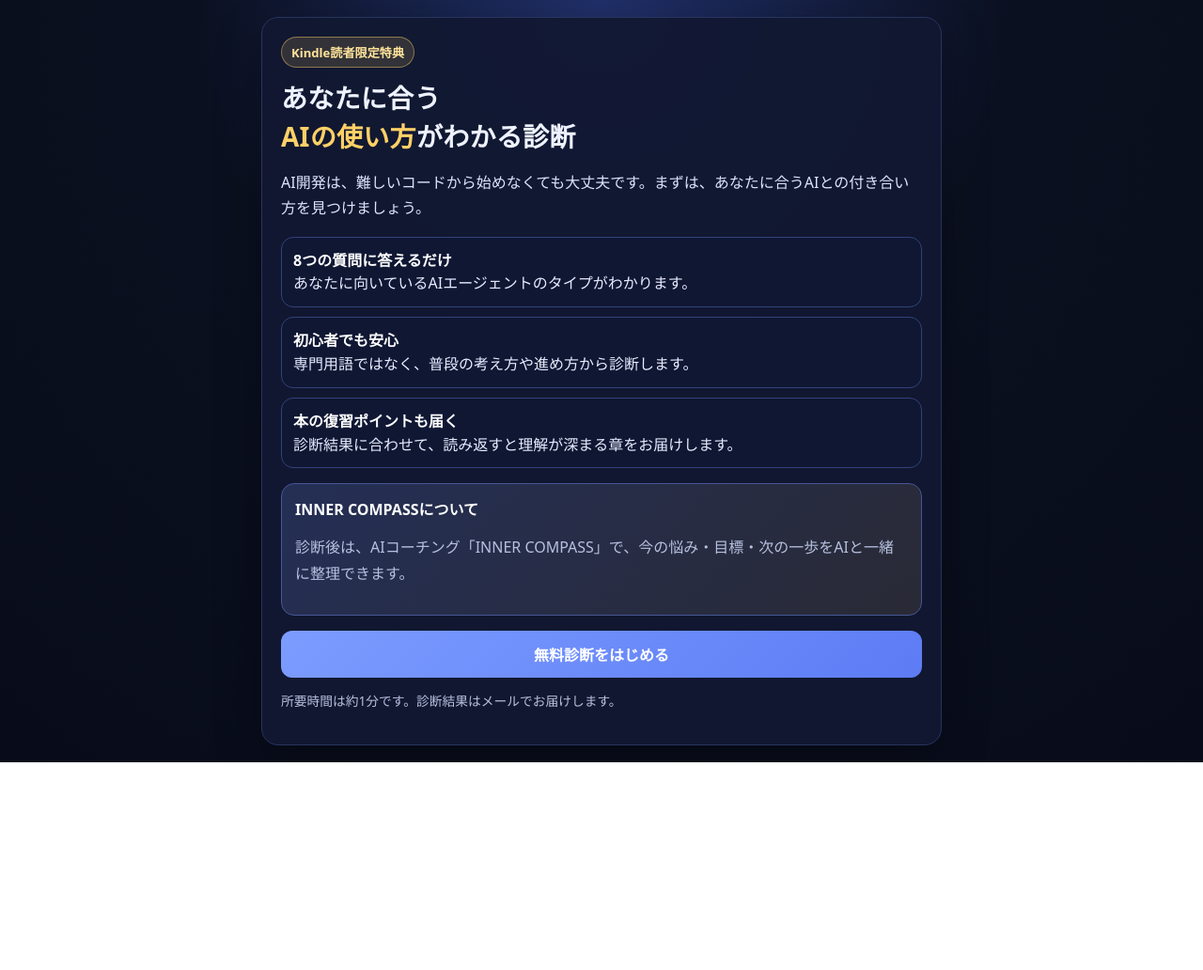
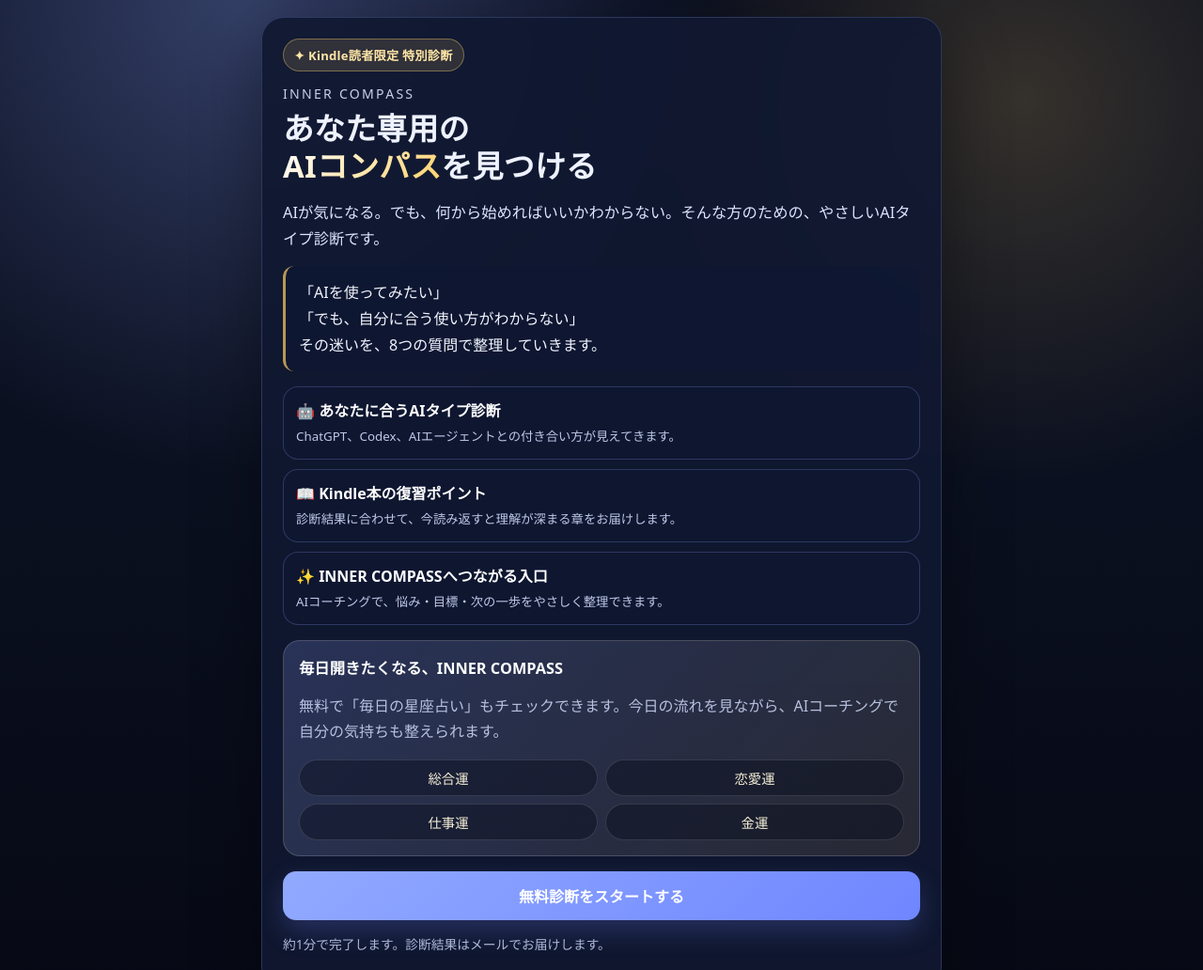
Before and after one commit to katayama-coaching/ai-agent-shindan, a website: page index.html in a window 1280 px wide. Shown: the top 1032 px of the page at 94% size. Before the commit the page ends 811 px from the top, so only its background shows below. Drawn offline with Linux system fonts and the light colour scheme.

Commit message:
Refine cover design with INNER COMPASS and horoscope appeal

```diff
--- a/index.html
+++ b/index.html
@@ -5,24 +5,29 @@
   <meta name="viewport" content="width=device-width, initial-scale=1.0" />
   <title>あなたに向いているAIエージェント診断</title>
   <style>
-    :root{--bg:#0b1020;--card:#111831;--text:#eef2ff;--muted:#b7c0df;--accent:#7c9cff;--accent2:#ffd166;--danger:#ff8080}
+    :root{--bg:#070b18;--card:#111831;--text:#eef2ff;--muted:#b7c0df;--accent:#8fa8ff;--accent2:#ffd166;--danger:#ff8080;--line:#2d3868}
     *{box-sizing:border-box}
-    body{margin:0;background:radial-gradient(circle at top,#20306a 0,#0b1020 42%,#080c1a 100%);color:var(--text);font-family:system-ui,-apple-system,"Hiragino Kaku Gothic ProN",Meiryo,sans-serif}
+    body{margin:0;min-height:100vh;background:radial-gradient(circle at 20% 0%,rgba(143,168,255,.32),transparent 34%),radial-gradient(circle at 85% 10%,rgba(255,209,102,.18),transparent 28%),linear-gradient(180deg,#080d1e 0%,#0b1020 48%,#060914 100%);color:var(--text);font-family:system-ui,-apple-system,"Hiragino Kaku Gothic ProN",Meiryo,sans-serif}
     .wrap{max-width:760px;margin:0 auto;padding:18px}
-    .card{background:rgba(17,24,49,.94);border:1px solid #29345f;border-radius:18px;padding:20px;box-shadow:0 18px 50px rgba(0,0,0,.32)}
+    .card{background:rgba(17,24,49,.92);border:1px solid rgba(143,168,255,.22);border-radius:24px;padding:22px;box-shadow:0 24px 70px rgba(0,0,0,.36);backdrop-filter:blur(10px)}
     h1{font-size:1.38rem;margin:0 0 8px;line-height:1.45}
     h2{font-size:1.08rem;margin-top:16px;line-height:1.5}
     p{color:var(--muted);line-height:1.7}
     .hidden{display:none}
-    .badge{display:inline-block;background:rgba(255,209,102,.14);color:#ffe39a;border:1px solid rgba(255,209,102,.45);padding:6px 10px;border-radius:999px;font-size:.82rem;font-weight:700;margin-bottom:12px}
-    .heroTitle{font-size:1.75rem;letter-spacing:.01em;margin-bottom:10px}
-    .heroTitle span{color:var(--accent2)}
-    .lead{font-size:1rem;color:#dce4ff}
+    .badge{display:inline-flex;align-items:center;gap:6px;background:rgba(255,209,102,.13);color:#ffe6a6;border:1px solid rgba(255,209,102,.38);padding:7px 11px;border-radius:999px;font-size:.82rem;font-weight:800;margin-bottom:14px;letter-spacing:.02em}
+    .brand{color:#dbe4ff;font-size:.88rem;letter-spacing:.16em;text-transform:uppercase;margin-bottom:8px;opacity:.9}
+    .heroTitle{font-size:2.05rem;letter-spacing:.01em;margin-bottom:12px;line-height:1.22}
+    .heroTitle span{background:linear-gradient(135deg,#fff,#ffd166);-webkit-background-clip:text;background-clip:text;color:transparent}
+    .lead{font-size:1.02rem;color:#dce4ff;margin-bottom:14px}
+    .softQuestion{margin:14px 0;padding:14px;border-left:3px solid rgba(255,209,102,.7);background:rgba(15,23,51,.62);border-radius:12px;color:#f2f5ff;line-height:1.75}
     .points{display:grid;grid-template-columns:1fr;gap:10px;margin:16px 0}
-    .point{background:#0f1733;border:1px solid #33417a;border-radius:13px;padding:12px;color:#e7ecff;line-height:1.55}
+    .point{background:rgba(15,23,51,.72);border:1px solid rgba(143,168,255,.24);border-radius:16px;padding:13px;color:#e7ecff;line-height:1.58}
     .point strong{color:#fff}
-    .innerBox{margin-top:16px;padding:14px;border-radius:14px;background:linear-gradient(135deg,rgba(124,156,255,.18),rgba(255,209,102,.10));border:1px solid #465795}
-    .innerBox strong{display:block;color:#fff;margin-bottom:5px}
+    .point small{display:block;margin-top:4px;color:#bfc8e8;line-height:1.55}
+    .innerBox{margin-top:16px;padding:16px;border-radius:18px;background:linear-gradient(135deg,rgba(143,168,255,.20),rgba(255,209,102,.10));border:1px solid rgba(255,255,255,.16)}
+    .innerBox strong{display:block;color:#fff;margin-bottom:5px;font-size:1.02rem}
+    .fortune{display:grid;grid-template-columns:1fr 1fr;gap:8px;margin-top:12px}
+    .fortune span{display:block;text-align:center;background:rgba(7,11,24,.42);border:1px solid rgba(255,255,255,.13);border-radius:999px;padding:8px;color:#f6f0d8;font-size:.9rem}
     .choices{display:grid;grid-template-columns:1fr;gap:10px;margin-top:14px}
     .choice{padding:13px;border:1px solid #3a4a84;border-radius:12px;background:#131c3c;color:var(--text);text-align:left;cursor:pointer;font-size:1rem;line-height:1.45}
     .choice:hover{border-color:var(--accent);background:#182553}
@@ -33,32 +38,39 @@
     .agree{display:flex;align-items:flex-start;gap:8px;margin-top:12px;color:var(--text)}
     .agree input{width:auto;margin-top:3px}
     .error{color:var(--danger);margin-top:10px}
-    .btn{width:100%;margin-top:16px;background:linear-gradient(135deg,#7c9cff,#5d7cf5);color:white;border:none;padding:13px;border-radius:12px;font-weight:800;cursor:pointer;font-size:1rem}
+    .btn{width:100%;margin-top:16px;background:linear-gradient(135deg,#91aaff,#6f86ff);color:white;border:none;padding:14px;border-radius:14px;font-weight:900;cursor:pointer;font-size:1rem;box-shadow:0 12px 28px rgba(111,134,255,.24)}
     .linkBtn{display:block;text-align:center;text-decoration:none}
     .subBtn{display:block;width:100%;margin-top:10px;background:#18234a;color:#dbe5ff;border:1px solid #3a4a84;padding:12px;border-radius:10px;font-weight:700;text-align:center;text-decoration:none}
     .nextBox{margin-top:18px;padding:14px;border:1px solid #3a4a84;border-radius:12px;background:#0f1733}
     .nextBox strong{display:block;margin-bottom:6px;color:#fff}
-    .fine{font-size:.86rem}
+    .fine{font-size:.86rem;color:#aeb9dc}
     a{color:#aac0ff}
   </style>
 </head>
 <body>
 <div class="wrap">
   <div class="card" id="introView">
-    <div class="badge">Kindle読者限定特典</div>
-    <h1 class="heroTitle">あなたに合う<br><span>AIの使い方</span>がわかる診断</h1>
-    <p class="lead">AI開発は、難しいコードから始めなくても大丈夫です。まずは、あなたに合うAIとの付き合い方を見つけましょう。</p>
+    <div class="badge">✦ Kindle読者限定 特別診断</div>
+    <div class="brand">INNER COMPASS</div>
+    <h1 class="heroTitle">あなた専用の<br><span>AIコンパス</span>を見つける</h1>
+    <p class="lead">AIが気になる。でも、何から始めればいいかわからない。そんな方のための、やさしいAIタイプ診断です。</p>
+    <div class="softQuestion">
+      「AIを使ってみたい」<br>
+      「でも、自分に合う使い方がわからない」<br>
+      その迷いを、8つの質問で整理していきます。
+    </div>
     <div class="points">
-      <div class="point"><strong>8つの質問に答えるだけ</strong><br>あなたに向いているAIエージェントのタイプがわかります。</div>
-      <div class="point"><strong>初心者でも安心</strong><br>専門用語ではなく、普段の考え方や進め方から診断します。</div>
-      <div class="point"><strong>本の復習ポイントも届く</strong><br>診断結果に合わせて、読み返すと理解が深まる章をお届けします。</div>
+      <div class="point"><strong>🤖 あなたに合うAIタイプ診断</strong><small>ChatGPT、Codex、AIエージェントとの付き合い方が見えてきます。</small></div>
+      <div class="point"><strong>📖 Kindle本の復習ポイント</strong><small>診断結果に合わせて、今読み返すと理解が深まる章をお届けします。</small></div>
+      <div class="point"><strong>✨ INNER COMPASSへつながる入口</strong><small>AIコーチングで、悩み・目標・次の一歩をやさしく整理できます。</small></div>
     </div>
     <div class="innerBox">
-      <strong>INNER COMPASSについて</strong>
-      <p>診断後は、AIコーチング「INNER COMPASS」で、今の悩み・目標・次の一歩をAIと一緒に整理できます。</p>
+      <strong>毎日開きたくなる、INNER COMPASS</strong>
+      <p>無料で「毎日の星座占い」もチェックできます。今日の流れを見ながら、AIコーチングで自分の気持ちも整えられます。</p>
+      <div class="fortune"><span>総合運</span><span>恋愛運</span><span>仕事運</span><span>金運</span></div>
     </div>
-    <button class="btn" id="startBtn">無料診断をはじめる</button>
-    <p class="fine">所要時間は約1分です。診断結果はメールでお届けします。</p>
+    <button class="btn" id="startBtn">無料診断をスタートする</button>
+    <p class="fine">約1分で完了します。診断結果はメールでお届けします。</p>
   </div>
 
   <div class="card hidden" id="quizView">
@@ -89,7 +101,7 @@
     <p>診断結果をメールで送信しました。迷惑メールフォルダもご確認ください。</p>
     <div class="nextBox">
       <strong>次におすすめ</strong>
-      <p>診断結果を見たあとに、AIコーチング「INNER COMPASS」で今の悩みや目標を整理できます。</p>
+      <p>診断結果を見たあとに、AIコーチング「INNER COMPASS」で今の悩みや目標を整理できます。毎日の星座占いも無料でチェックできます。</p>
       <a class="btn linkBtn" href="https://coacing-app.vercel.app/" target="_blank" rel="noopener">INNER COMPASSを試す</a>
       <a class="subBtn" href="https://ai-agent-shindan.vercel.app/" rel="noopener">もう一度診断する</a>
       <p class="fine">LINE特典導線は、公式LINEのURLが決まり次第ここに追加できます。</p>
```
